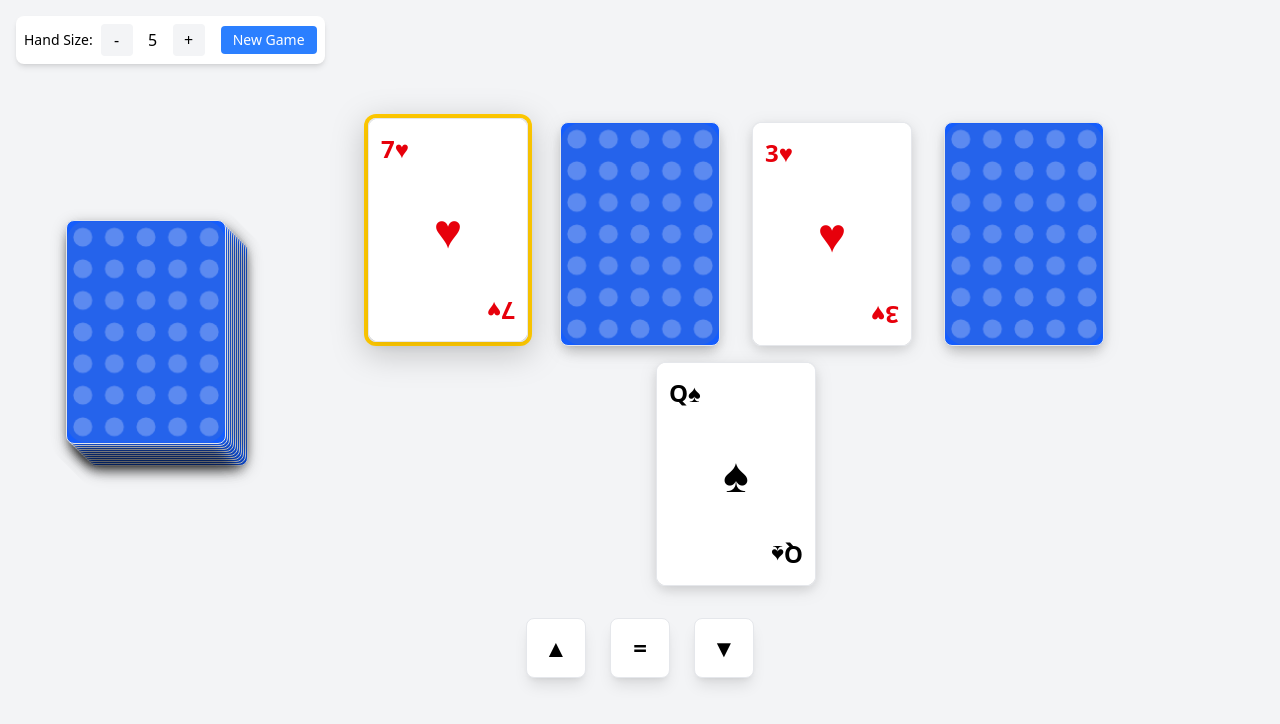
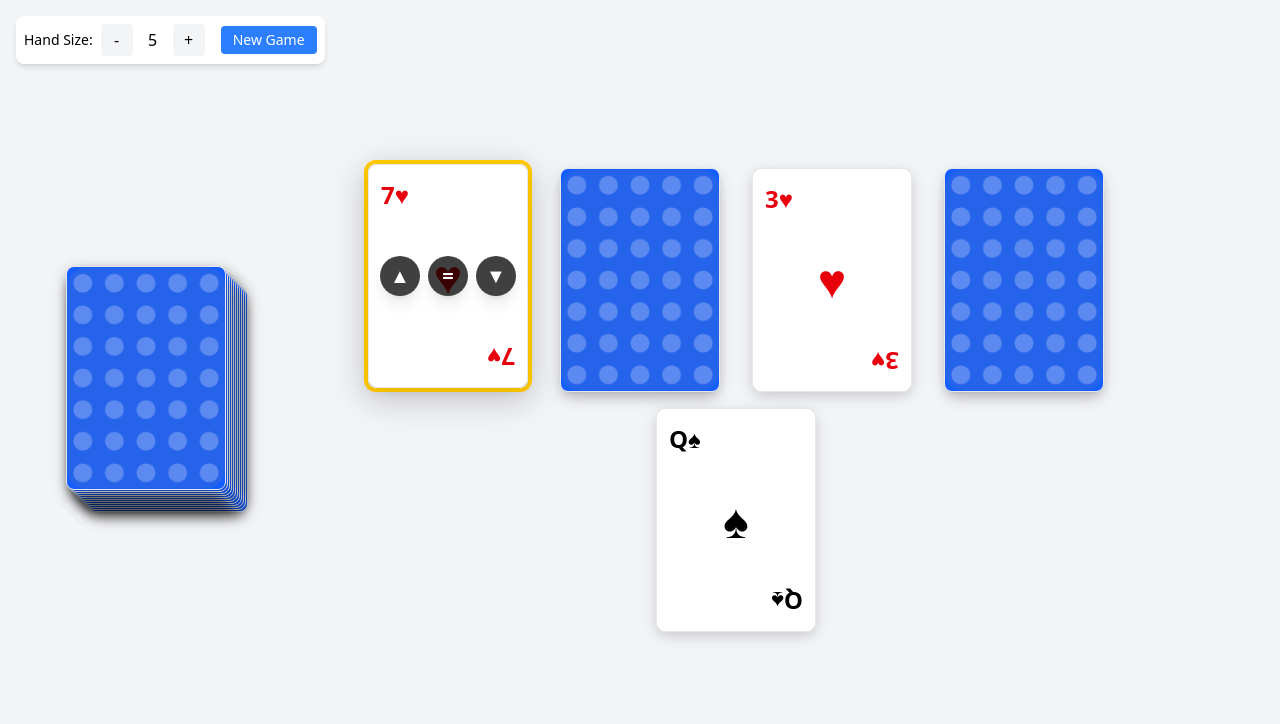
Before and after one commit to kmb5/busgame, a React (Vite) app: page / in a window 1280 px wide. Shown: the top 724 px of the page. Built offline with nearby package versions, Linux system fonts and the light colour scheme.

Commit message:
add buttons on the card

```diff
--- a/src/components/CardStack.tsx
+++ b/src/components/CardStack.tsx
@@ -1,5 +1,6 @@
 import { Card } from './Card';
 import type { Card as CardType } from '../types/card';
+import { useGameStore } from '../store/gameStore';
 
 interface CardStackProps {
   cards: CardType[];
@@ -8,6 +9,7 @@ interface CardStackProps {
 }
 
 export const CardStack = ({ cards, offset = 2, active = false }: CardStackProps) => {
+  const guess = useGameStore(s => s.guess);
   // Limit the number of visible cards for performance/clarity
   const visible = Math.min(cards.length, 12);
 
@@ -32,7 +34,34 @@ export const CardStack = ({ cards, offset = 2, active = false }: CardStackProps)
           }}
         >
           {/* Only highlight the topmost card from the active stack with yellow border */}
-          <Card {...card} active={active && i === cards.length - 1 ? true : false} />
+          <div className="relative">
+            <Card {...card} active={active && i === cards.length - 1 ? true : false} />
+            {active && i === cards.length - 1 && (
+              <div className="absolute inset-0 flex items-center justify-center gap-2 rounded-lg transition-opacity duration-200">
+                <button
+                  className="w-10 h-10  bg-black/75 rounded-full shadow-lg flex items-center justify-center text-xl text-white font-bold transition hover:bg-opacity-100 focus:outline-none focus:ring-2 focus:ring-blue-400"
+                  aria-label="Up"
+                  onClick={() => guess('up')}
+                >
+                  ▲
+                </button>
+                <button
+                  className="w-10 h-10  bg-black/75 rounded-full shadow-lg flex items-center justify-center text-xl text-white font-bold transition hover:bg-opacity-100 focus:outline-none focus:ring-2 focus:ring-blue-400"
+                  aria-label="Equal"
+                  onClick={() => guess('equal')}
+                >
+                  =
+                </button>
+                <button
+                  className="w-10 h-10  bg-black/75 rounded-full shadow-lg flex items-center justify-center text-xl text-white font-bold transition hover:bg-opacity-100 focus:outline-none focus:ring-2 focus:ring-blue-400"
+                  aria-label="Down"
+                  onClick={() => guess('down')}
+                >
+                  ▼
+                </button>
+              </div>
+            )}
+          </div>
         </div>
       ))}
     </div>
--- a/src/components/Game.tsx
+++ b/src/components/Game.tsx
@@ -1,6 +1,5 @@
 import { useEffect, useState } from 'react';
 import { useGameStore } from '../store/gameStore';
-import { ActionButtons } from './ActionButtons';
 import { CardStack } from './CardStack';
 import { Card } from './Card';
 import { useDeckStore } from '../store/deckStore';
@@ -116,8 +115,6 @@ export const Game = () => {
           ))}
         </div>
       </div>
-
-      <ActionButtons />
     </div>
   );
 };
```
